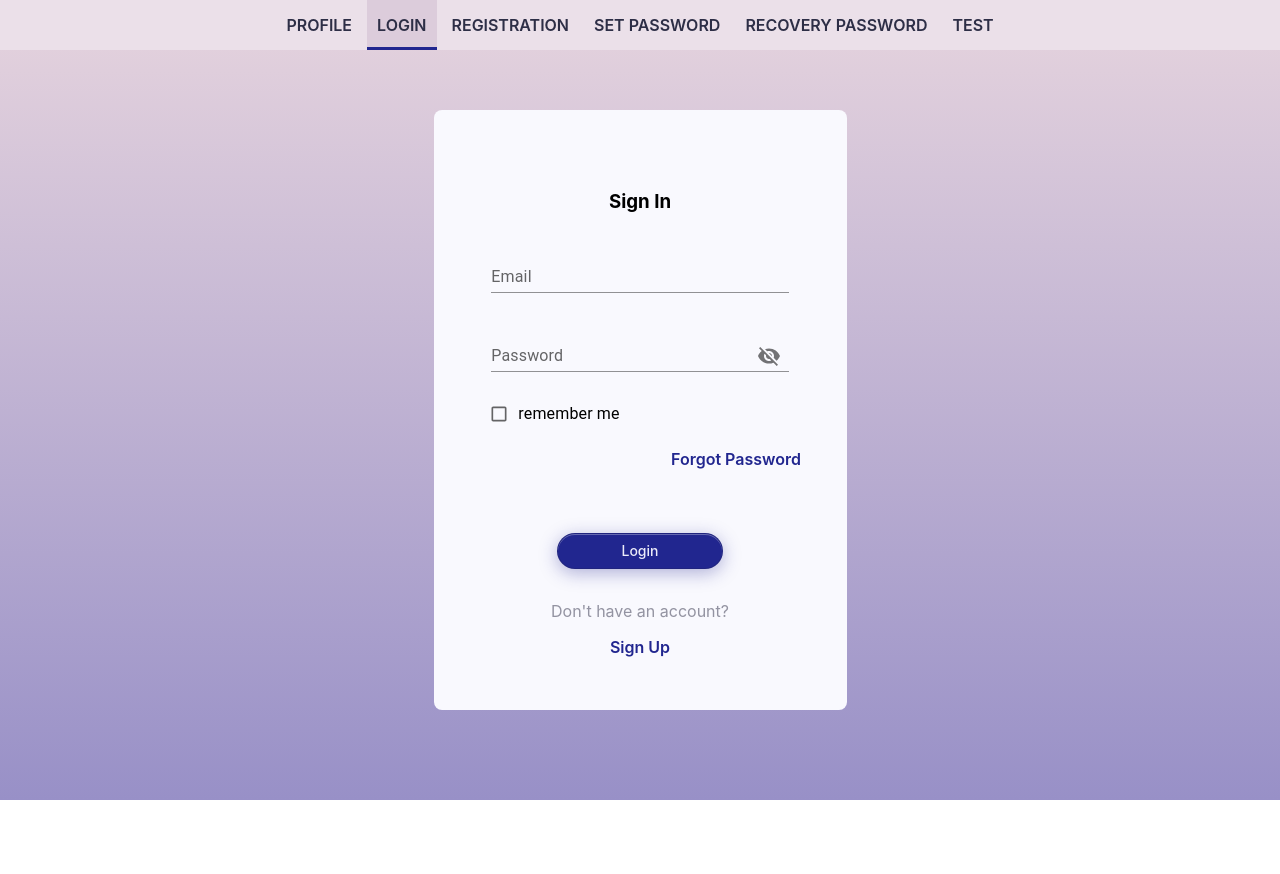
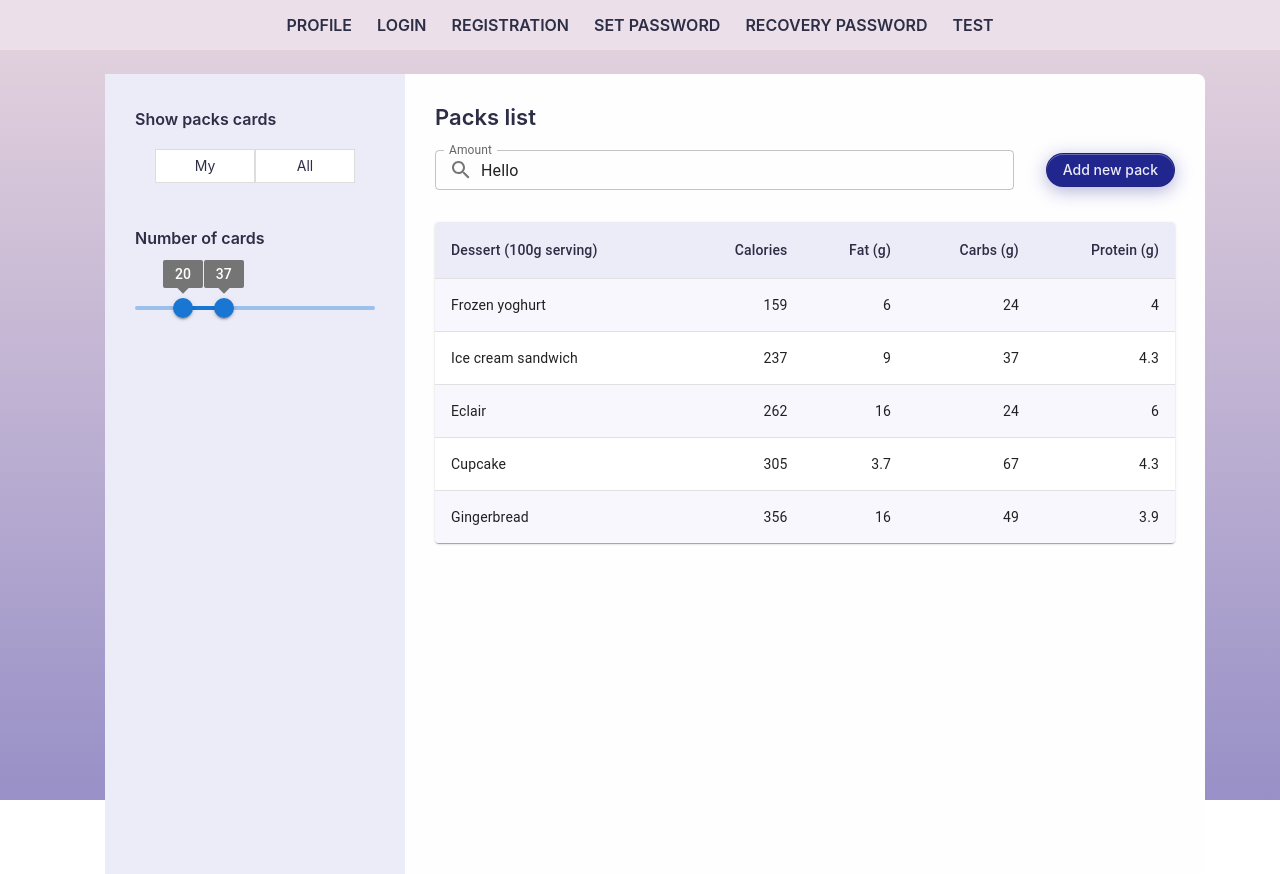
Before and after one commit to Alex-Sapon/cards, a React (Create React App) app: page / in a window 1280 px wide. Before the commit this address led to /#/login. Before the commit the page ends 800 px from the top, so only its background shows below. Built offline with nearby package versions, Linux system fonts and the light colour scheme; no server answers.

Commit message:
feat: add structure and styles component PacksList without paginator

```diff
--- a/src/common/button/Button.module.css
+++ b/src/common/button/Button.module.css
@@ -68,3 +68,7 @@
 .remove:hover {
     background-color: lightcoral;
 }
+
+.slider {
+
+}
--- a/src/components/app/App.tsx
+++ b/src/components/app/App.tsx
@@ -16,6 +16,7 @@ import Box from '@mui/material/Box';
 import CircularProgress from '@mui/material/CircularProgress';
 import {AppStateType, useAppDispatch, useAppSelector} from './store';
 import {RequestStatusType} from '../../features/registration/registrationReducer';
+import {PacksList} from '../../features/packsList/PacksList';
 
 const selectStatus = (state: AppStateType): RequestStatusType => state.register.status;
 const selectIsInitialized = (state: AppStateType): boolean => state.app.isInitialized;
@@ -45,13 +46,14 @@ export const App = () => {
             <div className={styles.app_container}>
                 <ErrorSnackbar/>
                 <Routes>
-                    <Route path={PATH.HOME} element={<Navigate to={PATH.PROFILE}/>}/>
-                    <Route path={PATH.LOGIN} element={<Login/>}/>
-                    <Route path={PATH.REGISTRATION} element={<Registration/>}/>
-                    <Route path={PATH.PROFILE} element={<Profile/>}/>
-                    <Route path={PATH.SET_PASS} element={<SetPassword/>}/>
-                    <Route path={PATH.RECOVERY_PASS} element={<RecoveryPass/>}/>
-                    <Route path={PATH.PAGE_NOT_FOUND} element={<Error404/>}/>
+                    <Route index element={<PacksList />}/>
+                    {/*<Route path={PATH.HOME} element={<Navigate to={PATH.PROFILE}/>}/>*/}
+                    {/*<Route path={PATH.LOGIN} element={<Login/>}/>*/}
+                    {/*<Route path={PATH.REGISTRATION} element={<Registration/>}/>*/}
+                    {/*<Route path={PATH.PROFILE} element={<Profile/>}/>*/}
+                    {/*<Route path={PATH.SET_PASS} element={<SetPassword/>}/>*/}
+                    {/*<Route path={PATH.RECOVERY_PASS} element={<RecoveryPass/>}/>*/}
+                    {/*<Route path={PATH.PAGE_NOT_FOUND} element={<Error404/>}/>*/}
                 </Routes>
             </div>
         </div>
--- /dev/null
+++ b/src/features/packsList/PacksList.module.css
@@ -0,0 +1,87 @@
+.container {
+    width: 1100px;
+    height: 800px;
+    border-radius: 8px;
+    background: #FEFEFF;
+    display: grid;
+    grid-template-columns: 300px 1fr;
+    margin: 24px auto 0;
+}
+
+.left_bar {
+    background: #ECECF9;
+    padding: 35px 30px 30px 30px;
+}
+
+.left_bar_title {
+    font-weight: 600;
+    font-size: 16px;
+    color: #2D2E46;
+    margin-bottom: 20px;
+}
+
+.left_bar_subtitle {
+    font-weight: 600;
+    font-size: 16px;
+    color: #2D2E46;
+    margin-bottom: 45px;
+}
+
+.button_group {
+    display: flex;
+    justify-content: center;
+    align-items: center;
+    margin-bottom: 45px;
+}
+
+.button_group button {
+    width: 100px;
+    color: #2D2E46;
+    font-weight: 400;
+    font-size: 14px;
+    border-radius: 0;
+    box-shadow: none;
+    background-color: #fff;
+}
+
+.button:hover {
+    color: #21268F;
+}
+
+.button_group button:disabled,
+.button_group button[disabled]{
+    background-color: #FAFBFC;
+    border-color: rgba(27, 31, 35, 0.15);
+    color: #959DA5;
+    cursor: default;
+    pointer-events: none;
+    box-shadow: none;
+}
+
+.button_group button:active {
+    background: #9A91C8;
+    color: #FFFFFF;
+    box-shadow: none;
+}
+
+.button_group button:focus {
+    outline: 1px transparent;
+}
+
+.table_title {
+    font-weight: 600;
+    font-size: 22px;
+    color: #2D2E46;
+    margin-bottom: 20px;
+}
+
+.table_wrapper {
+    padding: 30px;
+}
+
+.text_field_group {
+    display: flex;
+    justify-content: space-between;
+    align-items: center;
+    margin-bottom: 2rem;
+}
--- /dev/null
+++ b/src/features/packsList/PacksList.tsx
@@ -0,0 +1,134 @@
+import * as React from 'react';
+import Slider from '@mui/material/Slider';
+import styles from './PacksList.module.css';
+import Button from '../../common/button/Button';
+import OutlinedInput from '@mui/material/OutlinedInput';
+import InputLabel from '@mui/material/InputLabel';
+import InputAdornment from '@mui/material/InputAdornment';
+import FormControl from '@mui/material/FormControl';
+import SearchIcon from '@mui/icons-material/Search';
+import {styled} from '@mui/material/styles';
+import Table from '@mui/material/Table';
+import TableBody from '@mui/material/TableBody';
+import TableCell, {tableCellClasses} from '@mui/material/TableCell';
+import TableContainer from '@mui/material/TableContainer';
+import TableHead from '@mui/material/TableHead';
+import TableRow from '@mui/material/TableRow';
+import Paper from '@mui/material/Paper';
+
+function valuetext(value: number) {
+    return `${value}°C`;
+}
+
+
+const StyledTableCell = styled(TableCell)(({theme}) => ({
+    [`&.${tableCellClasses.head}`]: {
+        backgroundColor: '#ECECF9',
+        color: '#2D2E46',
+    },
+    [`&.${tableCellClasses.body}`]: {
+        fontSize: 14,
+    },
+}));
+
+const StyledTableRow = styled(TableRow)(({theme}) => ({
+    '&:nth-of-type(odd)': {
+        backgroundColor: '#F8F7FD',
+    },
+    // hide last border
+    '&:last-child td, &:last-child th': {
+        border: 0,
+    },
+}));
+
+function createData(
+    name: string,
+    calories: number,
+    fat: number,
+    carbs: number,
+    protein: number,
+) {
+    return {name, calories, fat, carbs, protein};
+}
+
+const rows = [
+    createData('Frozen yoghurt', 159, 6.0, 24, 4.0),
+    createData('Ice cream sandwich', 237, 9.0, 37, 4.3),
+    createData('Eclair', 262, 16.0, 24, 6.0),
+    createData('Cupcake', 305, 3.7, 67, 4.3),
+    createData('Gingerbread', 356, 16.0, 49, 3.9),
+];
+
+export const PacksList = () => {
+    const [value, setValue] = React.useState<number[]>([20, 37]);
+
+    const handleChange = (event: Event, newValue: number | number[]) => {
+        setValue(newValue as number[]);
+    };
+
+    return (
+        <div className={styles.container}>
+            <div className={styles.left_bar}>
+                <h3 className={styles.left_bar_title}>Show packs cards</h3>
+                <div className={styles.button_group}>
+                    <Button>My</Button>
+                    <Button>All</Button>
+                </div>
+                <h3 className={styles.left_bar_subtitle}>Number of cards</h3>
+                <div className={styles.slider}>
+                    <Slider
+                        getAriaLabel={() => 'Temperature range'}
+                        value={value}
+                        onChange={handleChange}
+                        valueLabelDisplay="on"
+                        getAriaValueText={valuetext}
+                    />
+                </div>
+            </div>
+            <div className={styles.table_wrapper}>
+                <h3 className={styles.table_title}>Packs list</h3>
+                <div className={styles.text_field_group}>
+                    <FormControl fullWidth sx={{mr: '2rem'}} size="small">
+                        <InputLabel htmlFor="outlined-adornment-amount">Amount</InputLabel>
+                        <OutlinedInput
+                            id="outlined-adornment-amount"
+                            value={'Hello'}
+                            onChange={() => {
+                            }}
+                            startAdornment={<InputAdornment position="start"><SearchIcon/></InputAdornment>}
+                            label="Amount"
+                        />
+                    </FormControl>
+                    <Button>Add new pack</Button>
+                </div>
+                <TableContainer component={Paper}>
+                    <Table aria-label="customized table">
+                        <TableHead>
+                            <TableRow>
+                                <StyledTableCell>Dessert (100g serving)</StyledTableCell>
+                                <StyledTableCell align="right">Calories</StyledTableCell>
+                                <StyledTableCell align="right">Fat&nbsp;(g)</StyledTableCell>
+                                <StyledTableCell align="right">Carbs&nbsp;(g)</StyledTableCell>
+                                <StyledTableCell align="right">Protein&nbsp;(g)</StyledTableCell>
+                            </TableRow>
+                        </TableHead>
+                        <TableBody>
+                            {rows.map((row) => (
+                                <StyledTableRow key={row.name}>
+                                    <StyledTableCell component="th" scope="row">
+                                        {row.name}
+                                    </StyledTableCell>
+                                    <StyledTableCell align="right">{row.calories}</StyledTableCell>
+                                    <StyledTableCell align="right">{row.fat}</StyledTableCell>
+                                    <StyledTableCell align="right">{row.carbs}</StyledTableCell>
+                                    <StyledTableCell align="right">{row.protein}</StyledTableCell>
+                                </StyledTableRow>
+                            ))}
+                        </TableBody>
+                    </Table>
+                </TableContainer>
+
+            </div>
+        </div>
+    )
+}
--- a/src/features/recoveryPass/recovery-pass-api.ts
+++ b/src/features/recoveryPass/recovery-pass-api.ts
@@ -1,9 +1,9 @@
-import axios, {AxiosResponse} from 'axios';
+import {AxiosResponse} from 'axios';
 import {instance} from '../../assets/settings/instance-api';
 
 export const forgotAPI = {
     forgot(data: IForgotData) {
-        return instance.post<IForgotResponse>(`auth/forgot`, data);
+        return instance.post<IForgotData, AxiosResponse<IForgotResponse>>(`auth/forgot`, data);
     },
 };
 
```
